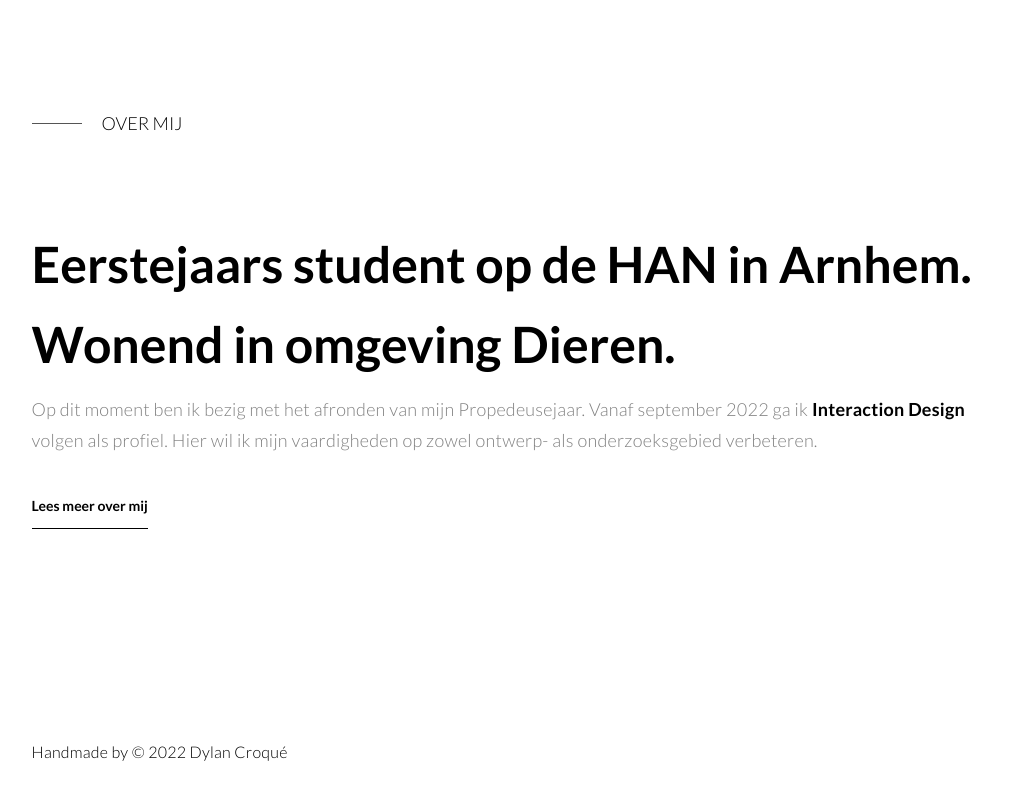
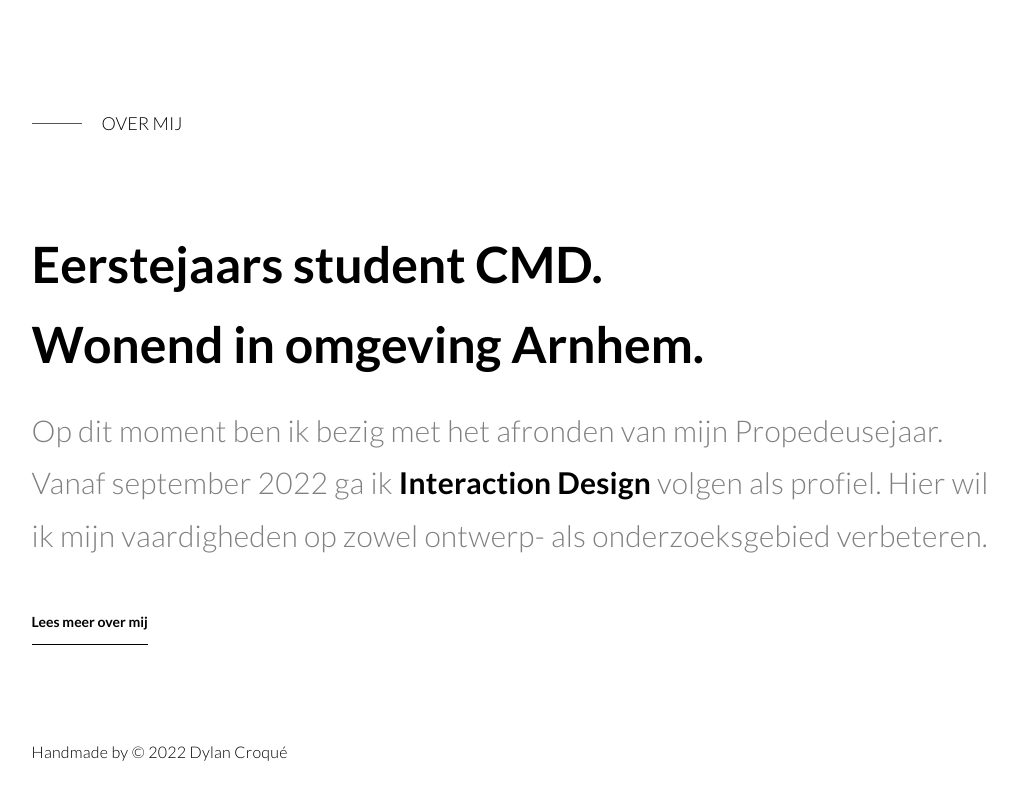
Before and after one commit to dylancroque/dylancroque.github.io, a plain HTML site: page index.html in a window 1280 px wide. Shown: the part 2245-3045 px from the top of the page, without its empty margins (122-1139 px from the left). Drawn offline with Linux system fonts and the light colour scheme.

Commit message:
Footer aanpassing 16 juni

```diff
--- a/CSS/styles.css
+++ b/CSS/styles.css
@@ -274,6 +274,10 @@ main .more-project-button a:hover::after {
   height: 100%;
 }
 
+.bottom-content p {
+  font-size: 30px;
+}
+
 .bottom-content span {
   color: black;
   font-weight: 600;
--- a/index.html
+++ b/index.html
@@ -96,8 +96,8 @@
       <div class="bottom-container">
         <div class="bottom-content">
           <h5>Over mij</h5>
-          <h1>Eerstejaars student op de HAN in Arnhem.</h1>
-          <h1>Wonend in omgeving Dieren.</h1>
+          <h1>Eerstejaars student CMD.</h1>
+          <h1>Wonend in omgeving Arnhem.</h1>
           <p>
             Op dit moment ben ik bezig met het afronden van mijn Propedeusejaar.
             Vanaf september 2022 ga ik <span>Interaction Design</span> volgen
```
Also changed, not shown: over mij.html (+2 -2 lines).
